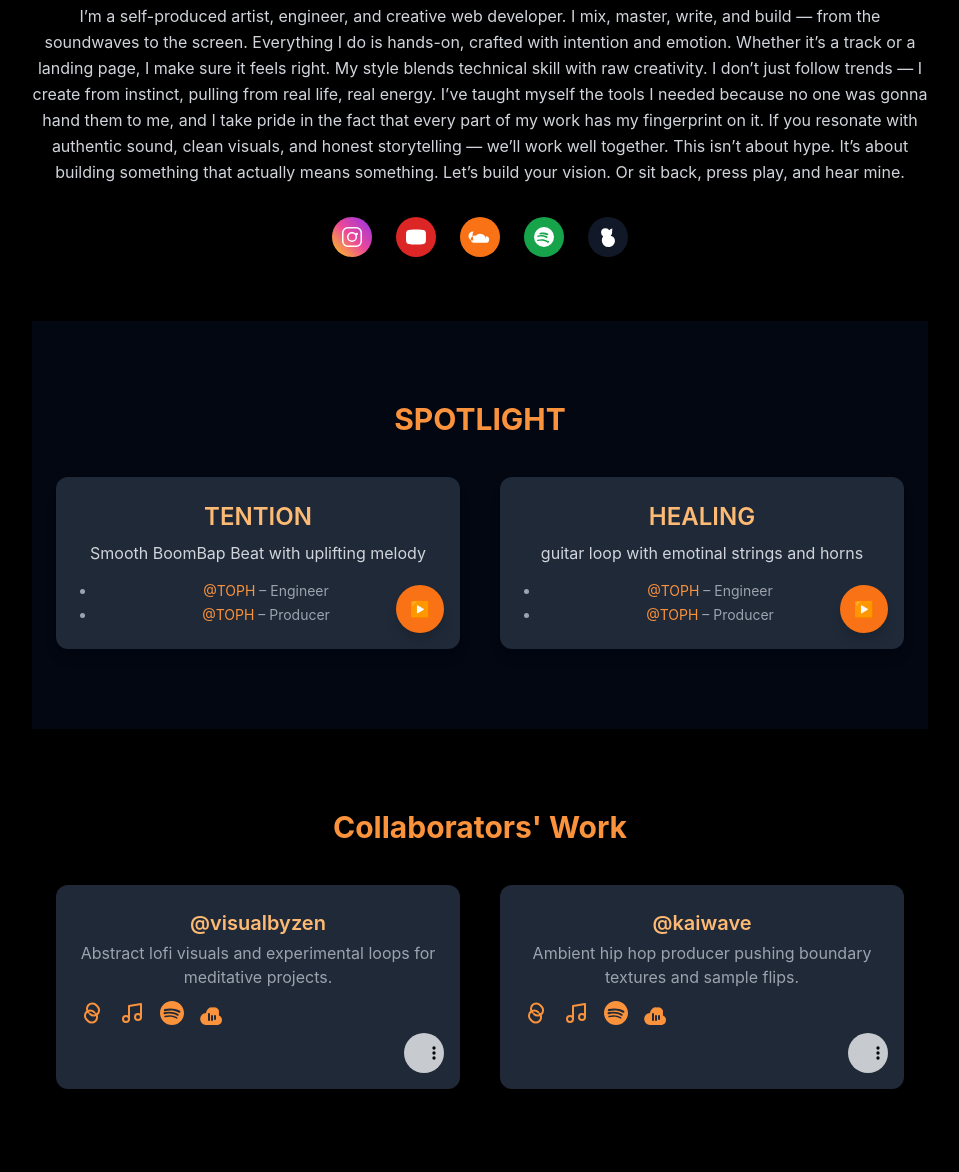
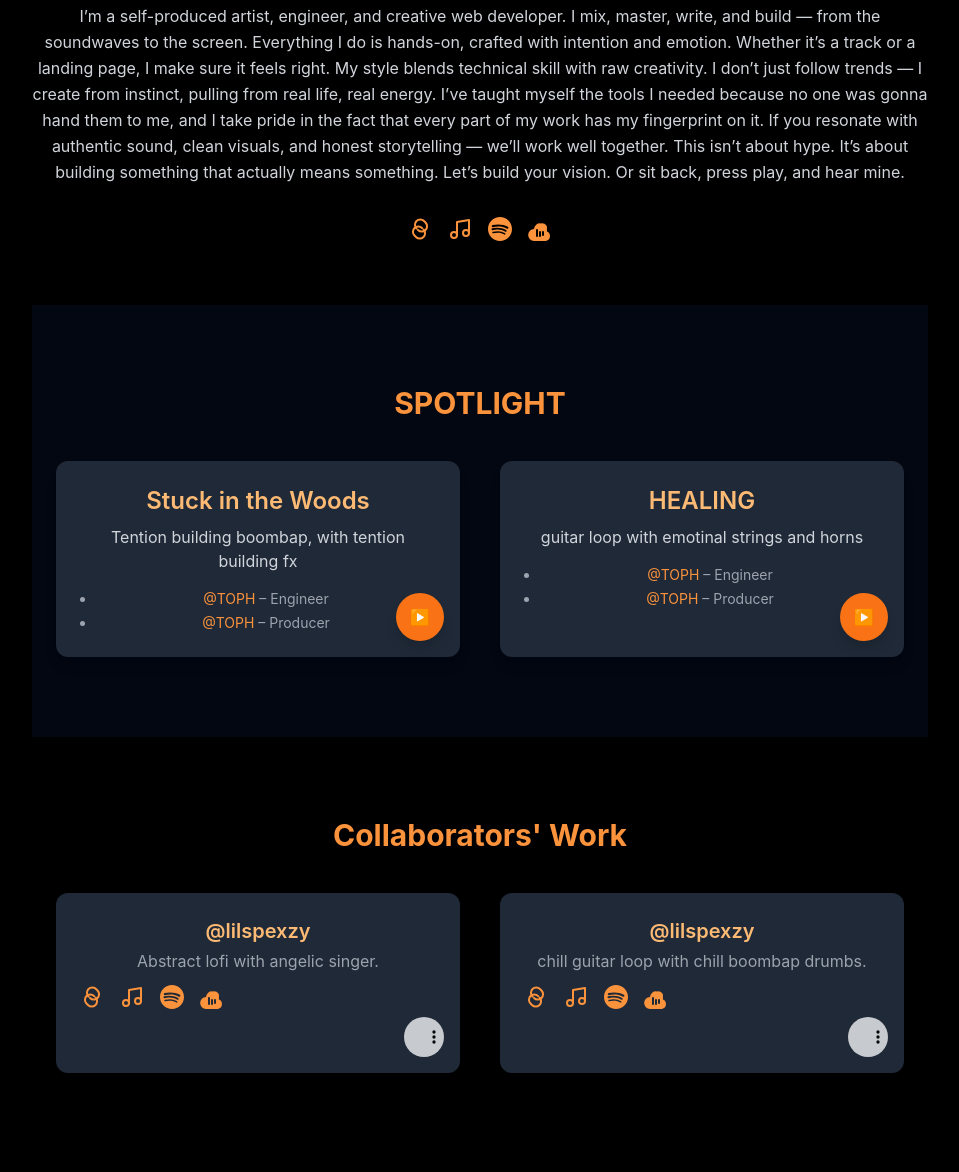
Before and after one commit to TTophers/music-port, a plain HTML site: page public/index.html in a window 1280 px wide. Shown: the part 1018-2190 px from the top of the page, without its empty margins (160-1119 px from the left). Drawn offline with nearby package versions, Linux system fonts and the light colour scheme.

Commit message:
mmmmm yumm

```diff
--- a/public/index.html
+++ b/public/index.html
@@ -76,50 +76,33 @@
         </p>
 
        <!-- Social Links -->
-<div class="flex justify-center space-x-6">
-  <!-- Instagram -->
-  <a href="https://instagram.com/yourhandle" target="_blank" aria-label="Instagram" class="transition transform hover:scale-110">
-    <div class="w-10 h-10 rounded-full bg-gradient-to-tr from-yellow-400 via-pink-500 to-purple-600 flex items-center justify-center">
-      <svg class="w-6 h-6 text-white" viewBox="0 0 24 24" fill="currentColor" aria-hidden="true">
-        <path d="M7.75 2h8.5A5.75 5.75 0 0122 7.75v8.5A5.75 5.75 0 0116.25 22h-8.5A5.75 5.75 0 012 16.25v-8.5A5.75 5.75 0 017.75 2zm0 1.5A4.25 4.25 0 003.5 7.75v8.5A4.25 4.25 0 007.75 20.5h8.5a4.25 4.25 0 004.25-4.25v-8.5A4.25 4.25 0 0016.25 3.5h-8.5zM12 7a5 5 0 110 10 5 5 0 010-10zm0 1.5a3.5 3.5 0 100 7 3.5 3.5 0 000-7zm4.75-.75a1.25 1.25 0 110 2.5 1.25 1.25 0 010-2.5z"/>
+       <div class="flex justify-center space-x-4 mb-10">
+        <!-- Website -->
+        <a href="https://kaiwave.com" target="_blank" rel="noopener noreferrer" aria-label="Kaiwave website" class="text-orange-400 hover:text-orange-600">
+          <svg xmlns="http://www.w3.org/2000/svg" class="h-6 w-6" fill="none" stroke="currentColor" stroke-width="2" viewBox="0 0 24 24" stroke-linecap="round" stroke-linejoin="round">
+            <path d="M10 13a5 5 0 0 0 7.5-7.5l-1.5-1.5a5 5 0 0 0-7.5 7.5" />
+            <path d="M14 11a5 5 0 0 0-7.5 7.5l1.5 1.5a5 5 0 0 0 7.5-7.5" />
           </svg>
-    </div>
         </a>
-
-  <!-- YouTube -->
-  <a href="https://youtube.com/yourchannel" target="_blank" aria-label="YouTube" class="transition transform hover:scale-110">
-    <div class="w-10 h-10 rounded-full bg-red-600 flex items-center justify-center">
-      <svg class="w-6 h-6 text-white" viewBox="0 0 24 24" fill="currentColor" aria-hidden="true">
-        <path d="M10 15l5.19-3L10 9v6zM21.8 7.24a3.03 3.03 0 00-2.14-2.14C17.73 4.5 12 4.5 12 4.5s-5.73 0-7.66.6a3.03 3.03 0 00-2.14 2.14C2 9.17 2 12 2 12s0 2.83.2 4.76a3.03 3.03 0 002.14 2.14C6.27 19.5 12 19.5 12 19.5s5.73 0 7.66-.6a3.03 3.03 0 002.14-2.14c.2-1.93.2-4.76.2-4.76s0-2.83-.2-4.76z"/>
+        <!-- apple music -->
+        <a href="https://soundcloud.com/kaiwave" target="_blank" rel="noopener noreferrer" aria-label="Kaiwave SoundCloud" class="text-orange-400 hover:text-orange-600">
+          <svg xmlns="http://www.w3.org/2000/svg" class="h-6 w-6" fill="none" stroke="currentColor" stroke-width="2" viewBox="0 0 24 24" stroke-linecap="round" stroke-linejoin="round">
+            <path d="M9 18V5l12-2v13" />
+            <circle cx="6" cy="18" r="3" />
+            <circle cx="18" cy="16" r="3" />
           </svg>
-    </div>
         </a>
-
-  <!-- SoundCloud -->
-  <a href="https://soundcloud.com/yourprofile" target="_blank" rel="noopener noreferrer" aria-label="SoundCloud" class="transition transform hover:scale-110">
-    <div class="w-10 h-10 rounded-full bg-orange-500 flex items-center justify-center">
-      <svg class="w-6 h-6 text-white" viewBox="0 0 24 24" fill="currentColor" aria-hidden="true" xmlns="http://www.w3.org/2000/svg">
-        <path d="M5 15.5a4.5 4.5 0 010-9h.64a6.18 6.18 0 00-1.1 3.13v.3a4.24 4.24 0 00.46 2.29H5zm12.76-1.56a5.76 5.76 0 00-9.98-3.3 4.94 4.94 0 00-3.48.91 3.44 3.44 0 00-1.52 3.02 3.58 3.58 0 002.17 3.28h12.83a3.08 3.08 0 000-6.71z"/>
+        <!-- Spotify -->
+        <a href="https://open.spotify.com/artist/kaiwave" target="_blank" rel="noopener noreferrer" aria-label="Kaiwave Spotify" class="text-orange-400 hover:text-orange-600">
+          <svg role="img" height="24" width="24" viewBox="0 0 168 168" xmlns="http://www.w3.org/2000/svg" fill="currentColor">
+            <path d="M84 0C37.7 0 0 37.7 0 84c0 46.3 37.7 84 84 84s84-37.7 84-84c0-46.3-37.7-84-84-84zm38.1 120.9c-1.6 2.5-5.1 3.3-7.6 1.7-20.8-13-47-16-77.9-8.7-2.8.7-5.6-1.1-6.3-3.9-.7-2.8 1.1-5.6 3.9-6.3 33.3-8.4 62.7-5 85.7 9.7 2.6 1.6 3.3 5.1 1.7 7.5zm9-20.1c-2 3.1-6.3 4-9.4 2-24-15-60.5-19.4-88.8-10.6-3.5 1-7.2-1-8.2-4.5-1-3.5 1-7.2 4.5-8.2 31.2-8.9 71.2-4 97.8 12.1 3.1 1.9 4 6.2 2 9.2zm1.3-19.2c-27.2-16.2-72.4-17.7-95.4-9.6-4.2 1.3-8.7-1-10-5.2-1.3-4.2 1-8.7 5.2-10 27.8-8.7 77.6-7 107.1 11.1 3.5 2.1 4.7 6.8 2.6 10.3-2.1 3.4-6.7 4.7-10.5 3.4z"/>
           </svg>
-    </div>
         </a>
-
-  <!-- Spotify -->
-  <a href="https://open.spotify.com/artist/yourid" target="_blank" aria-label="Spotify" class="transition transform hover:scale-110">
-    <div class="w-10 h-10 rounded-full bg-green-600 flex items-center justify-center">
-      <svg class="w-6 h-6 text-white" viewBox="0 0 24 24" fill="currentColor" aria-hidden="true">
-        <path d="M12 2a10 10 0 1010 10A10 10 0 0012 2zm4.41 14.8a.75.75 0 11-1 .4c-2.72-1.62-6.17-1.97-9.34-1.11a.75.75 0 11-.41-1.44c3.62-.98 7.43-.54 10.28 1.26a.75.75 0 01.47 1.89zM15 12.8a.75.75 0 01-1 0c-2.05-1.23-5.2-1.58-7.63-.89a.75.75 0 11-.44-1.43c3.15-.94 6.92-.54 9.3 1a.75.75 0 01-.23 1.32zM15.42 10a.75.75 0 01-1 0c-1.43-.86-3.8-1.12-5.92-.62a.75.75 0 11-.43-1.43c2.57-.76 5.76-.48 7.96.7a.75.75 0 01-.29 1.35z"/>
+        <!-- SoundCloud (alternative) -->
+        <a href="https://soundcloud.com/kaiwave" target="_blank" rel="noopener noreferrer" aria-label="Kaiwave SoundCloud Alt" class="text-orange-400 hover:text-orange-600">
+          <svg role="img" height="24" width="24" viewBox="0 0 24 24" fill="currentColor" xmlns="http://www.w3.org/2000/svg">
+            <path d="M18.944 9.502a5.024 5.024 0 0 0-6.18-3.1A5.998 5.998 0 0 0 6 12a6.002 6.002 0 0 0 0 12h12a5 5 0 0 0 .944-9.498zM16 15v3a1 1 0 0 1-2 0v-3a1 1 0 0 1 2 0zm-3 0v4a1 1 0 0 1-2 0v-4a1 1 0 0 1 2 0zm-3-2v6a1 1 0 0 1-2 0v-6a1 1 0 0 1 2 0z"/>
           </svg>
-    </div>
-  </a>
-
-  <!-- Apple Music -->
-  <a href="https://music.apple.com/profile/yourid" target="_blank" aria-label="Apple Music" class="transition transform hover:scale-110">
-    <div class="w-10 h-10 rounded-full bg-gray-900 flex items-center justify-center">
-      <svg class="w-6 h-6 text-white" viewBox="0 0 24 24" fill="currentColor" aria-hidden="true">
-        <path d="M16.36 3.62a4.28 4.28 0 00-3.04 1.66 4.22 4.22 0 00-3.96-2.05 4.36 4.36 0 00-4.3 4.26 4.49 4.49 0 002.07 3.74 6.87 6.87 0 00-1.33 4.25 6.78 6.78 0 006.8 6.58c3.43 0 6.29-2.7 6.29-6.02a5.3 5.3 0 00-4.23-5.36 3.96 3.96 0 001.4-3.75z"/>
-      </svg>
-    </div>
         </a>
       </div>
 
@@ -134,9 +117,9 @@
 
       <!-- Project 1 -->
       <div class="relative bg-gray-800 p-6 rounded-xl shadow-lg hover:shadow-orange-500/30 transition group">
-        <h4 class="text-2xl font-semibold text-orange-300 mb-2">TENTION</h4>
+        <h4 class="text-2xl font-semibold text-orange-300 mb-2">Stuck in the Woods</h4>
         <p class="text-gray-300 mb-4">
-          Smooth BoomBap Beat with uplifting melody
+          Tention building boombap, with tention building fx
         </p>
         <div>
           <p class="text-sm text-gray-400 uppercase tracking-wide mb-1"></p>
@@ -145,7 +128,7 @@
             <li><a href="#" class="text-orange-400 hover:underline">@TOPH</a> – Producer</li>
           </ul>
         </div>
-        <audio id="audio1" src="/audio/tention.mp3"></audio>
+        <audio id="audio1" src="/audio/stuck in the woods.mp3"></audio>
         <button onclick="toggleAudio('audio1', this)" class="absolute bottom-4 right-4 bg-orange-500 text-black w-12 h-12 rounded-full flex items-center justify-center shadow-lg hover:bg-orange-400 transition-all">
           ▶️
         </button>
@@ -180,8 +163,8 @@
 
       <!-- Collaborator 1 -->
       <div class="relative bg-gray-800 p-6 rounded-xl shadow-lg hover:shadow-orange-500/30 transition">
-        <h4 class="text-xl font-semibold text-orange-300 mb-1">@visualbyzen</h4>
-        <p class="text-gray-400 mb-3">Abstract lofi visuals and experimental loops for meditative projects.</p>
+        <h4 class="text-xl font-semibold text-orange-300 mb-1">@lilspexzy</h4>
+        <p class="text-gray-400 mb-3">Abstract lofi with angelic singer.</p>
 
         <!-- Icons -->
         <div class="flex space-x-4 mb-10">
@@ -203,7 +186,7 @@
             </svg>
           </a>
           <!-- Spotify -->
-          <a href="https://open.spotify.com/artist/visualbyzen" target="_blank" rel="noopener noreferrer" aria-label="Visualbyzen Spotify" class="text-orange-400 hover:text-orange-600">
+          <a href="https://open.spotify.com/artist/3ggZmfN2rGdAEHUOUpPz1Q" target="_blank" rel="noopener noreferrer" aria-label="Visualbyzen Spotify" class="text-orange-400 hover:text-orange-600">
             <!-- Spotify icon -->
             <svg role="img" height="24" width="24" viewBox="0 0 168 168" xmlns="http://www.w3.org/2000/svg" fill="currentColor">
               <path d="M84 0C37.7 0 0 37.7 0 84c0 46.3 37.7 84 84 84s84-37.7 84-84c0-46.3-37.7-84-84-84zm38.1 120.9c-1.6 2.5-5.1 3.3-7.6 1.7-20.8-13-47-16-77.9-8.7-2.8.7-5.6-1.1-6.3-3.9-.7-2.8 1.1-5.6 3.9-6.3 33.3-8.4 62.7-5 85.7 9.7 2.6 1.6 3.3 5.1 1.7 7.5zm9-20.1c-2 3.1-6.3 4-9.4 2-24-15-60.5-19.4-88.8-10.6-3.5 1-7.2-1-8.2-4.5-1-3.5 1-7.2 4.5-8.2 31.2-8.9 71.2-4 97.8 12.1 3.1 1.9 4 6.2 2 9.2zm1.3-19.2c-27.2-16.2-72.4-17.7-95.4-9.6-4.2 1.3-8.7-1-10-5.2-1.3-4.2 1-8.7 5.2-10 27.8-8.7 77.6-7 107.1 11.1 3.5 2.1 4.7 6.8 2.6 10.3-2.1 3.4-6.7 4.7-10.5 3.4z"/>
@@ -220,14 +203,14 @@
 
         <!-- MP3 Player -->
         <audio controls class="absolute bottom-4 right-4 w-10 h-10 opacity-80 hover:opacity-100 transition-all" style="background: none;">
-          <source src="your-track.mp3" type="audio/mpeg" />
+          <source src="/audio/tention.-[AudioTrimmer.com].mp3" type="audio/mpeg" />
         </audio>
       </div>
 
       <!-- Collaborator 2 -->
       <div class="relative bg-gray-800 p-6 rounded-xl shadow-lg hover:shadow-orange-500/30 transition">
-        <h4 class="text-xl font-semibold text-orange-300 mb-1">@kaiwave</h4>
-        <p class="text-gray-400 mb-3">Ambient hip hop producer pushing boundary textures and sample flips.</p>
+        <h4 class="text-xl font-semibold text-orange-300 mb-1">@lilspexzy</h4>
+        <p class="text-gray-400 mb-3">chill guitar loop with chill boombap drumbs.</p>
 
         <!-- Icons -->
         <div class="flex space-x-4 mb-10">
@@ -247,7 +230,7 @@
             </svg>
           </a>
           <!-- Spotify -->
-          <a href="https://open.spotify.com/artist/kaiwave" target="_blank" rel="noopener noreferrer" aria-label="Kaiwave Spotify" class="text-orange-400 hover:text-orange-600">
+          <a href="https://open.spotify.com/artist/3ggZmfN2rGdAEHUOUpPz1Q" target="_blank" rel="noopener noreferrer" aria-label="Kaiwave Spotify" class="text-orange-400 hover:text-orange-600">
             <svg role="img" height="24" width="24" viewBox="0 0 168 168" xmlns="http://www.w3.org/2000/svg" fill="currentColor">
               <path d="M84 0C37.7 0 0 37.7 0 84c0 46.3 37.7 84 84 84s84-37.7 84-84c0-46.3-37.7-84-84-84zm38.1 120.9c-1.6 2.5-5.1 3.3-7.6 1.7-20.8-13-47-16-77.9-8.7-2.8.7-5.6-1.1-6.3-3.9-.7-2.8 1.1-5.6 3.9-6.3 33.3-8.4 62.7-5 85.7 9.7 2.6 1.6 3.3 5.1 1.7 7.5zm9-20.1c-2 3.1-6.3 4-9.4 2-24-15-60.5-19.4-88.8-10.6-3.5 1-7.2-1-8.2-4.5-1-3.5 1-7.2 4.5-8.2 31.2-8.9 71.2-4 97.8 12.1 3.1 1.9 4 6.2 2 9.2zm1.3-19.2c-27.2-16.2-72.4-17.7-95.4-9.6-4.2 1.3-8.7-1-10-5.2-1.3-4.2 1-8.7 5.2-10 27.8-8.7 77.6-7 107.1 11.1 3.5 2.1 4.7 6.8 2.6 10.3-2.1 3.4-6.7 4.7-10.5 3.4z"/>
             </svg>
@@ -262,7 +245,7 @@
 
         <!-- MP3 Player -->
         <audio controls class="absolute bottom-4 right-4 w-10 h-10 opacity-80 hover:opacity-100 transition-all" style="background: none;">
-          <source src="another-track.mp3" type="audio/mpeg" />
+          <source src="/audio/healing-[AudioTrimmer.com].mp3" type="audio/mpeg" />
         </audio>
       </div>
 
@@ -332,7 +315,7 @@
 
     <!-- Footer -->
     <footer class="text-center py-6 text-gray-600 text-sm bg-black border-t border-gray-800">
-      &copy; 2025 YourName. Vibey as ever.
+      &copy; 2025 TOPH. Vibey as ever.
     </footer>
     <script>
       let currentAudio = null;
```
Also changed, not shown: public/colab.html (+8 -8 lines), public/mywork.html (+38 -3 lines), 5 other files. Lines whose indentation alone changed are shown as unchanged.
